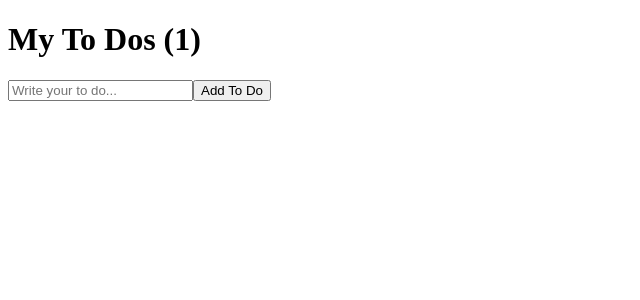
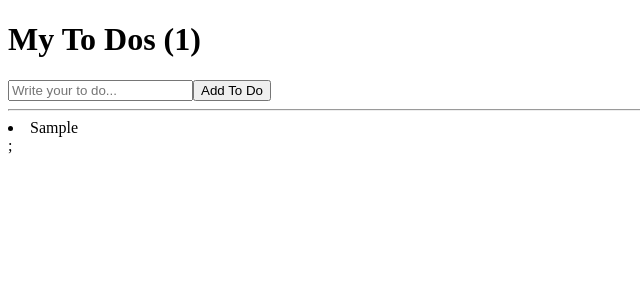
Before and after one commit to yhupaul/YdanMovie, a React (Create React App) app: page / in a window 1280 px wide. Both pictures are taken after typing "Sample" into the empty fields and a click on the button "Add To Do". Shown: the top 300 px of the page, without its empty margins (0-640 px from the left). Built offline with nearby package versions, Linux system fonts and the light colour scheme.

Commit message:
add list on html

```diff
--- a/src/App.js
+++ b/src/App.js
@@ -12,7 +12,6 @@ function App() {
     setToDos((currentArr) => [toDo, ...currentArr]);
     setToDo("");
   };
-  console.log(toDos);
   return (
     <div>
       <h1>My To Dos ({toDos.length})</h1>
@@ -25,6 +24,10 @@ function App() {
         />
         <button>Add To Do</button>
       </form>
+      <hr />
+      {toDos.map((item, index) => (
+      <li key={index}>{item}</li>
+      ))};
     </div>
   );
 }
```
